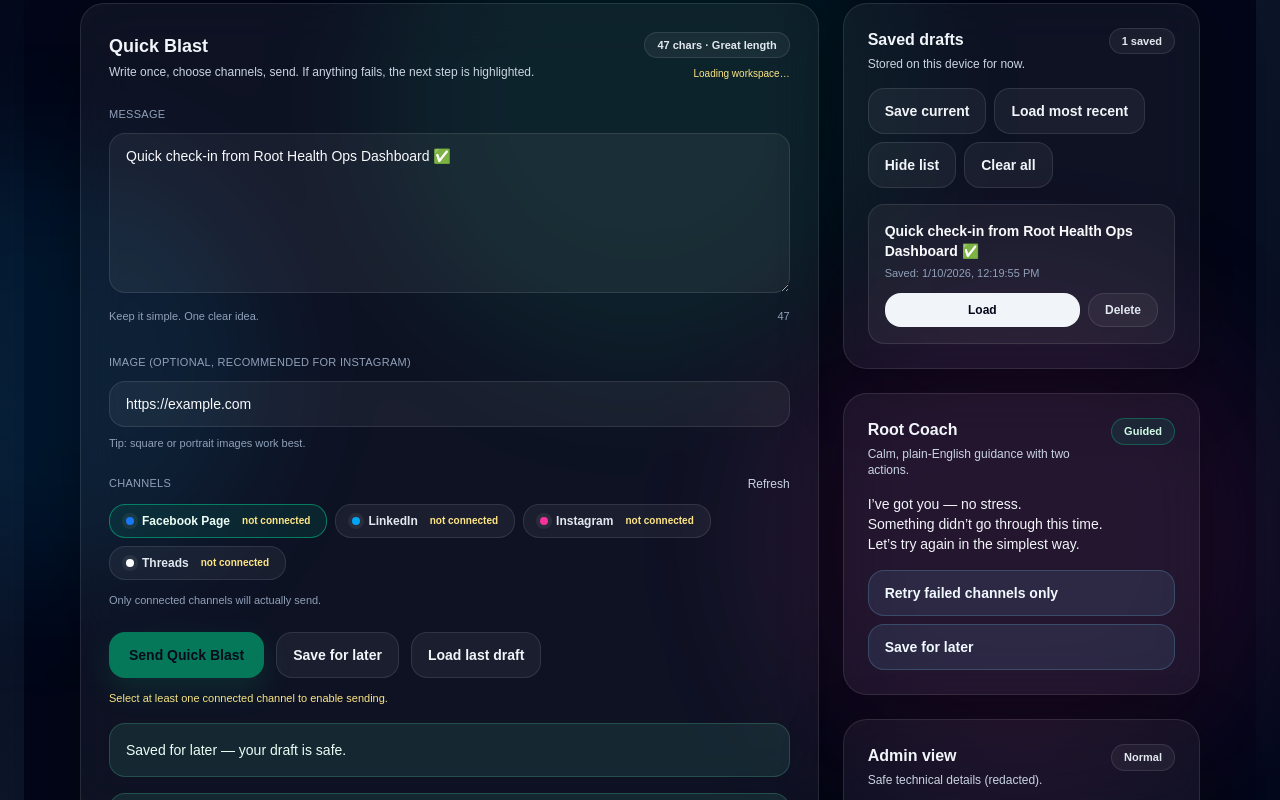
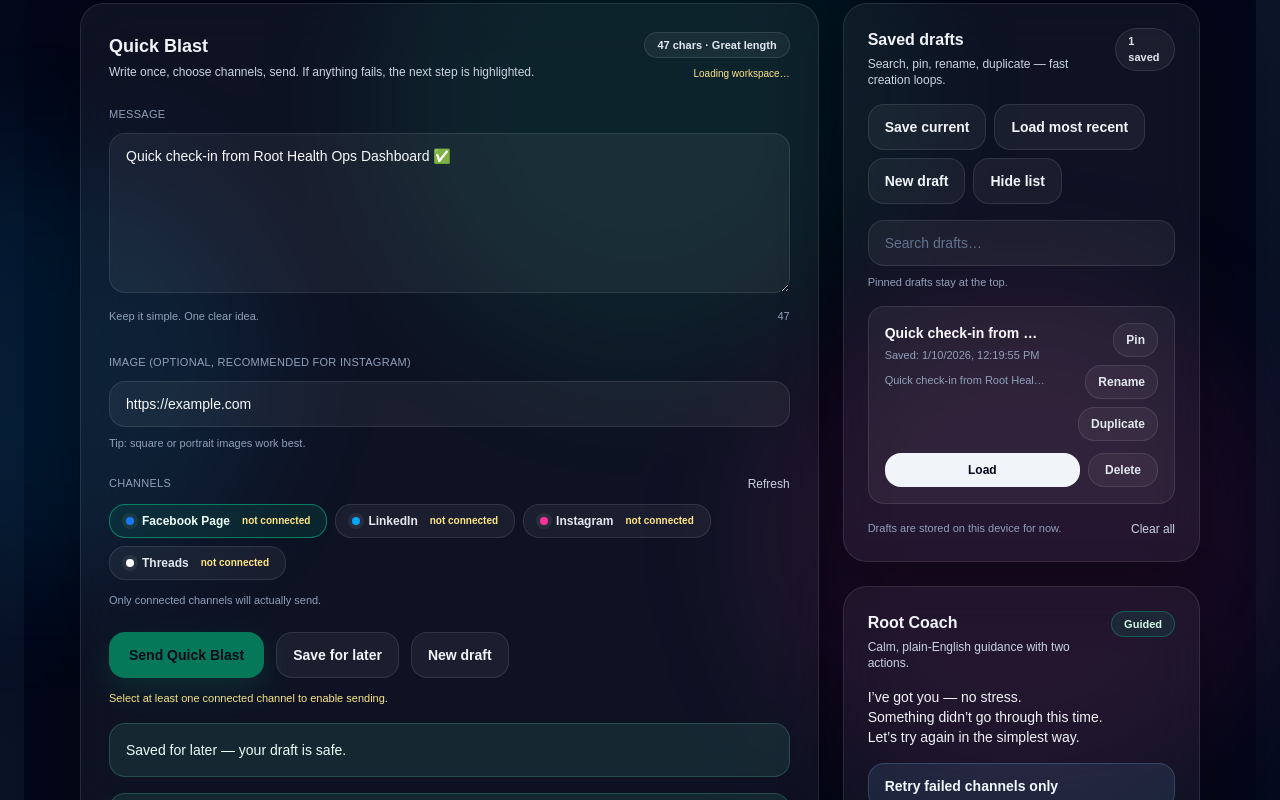
Before and after one commit to Hypnohippy/root-health-ops-dashboard1, a Next.js app: page /dashboard in a window 1280 px wide. Both pictures are taken after typing "https://example.com" into the empty fields and a click on the button "Save for later". Shown: the part 220-1020 px from the top of the page. Built offline with nearby package versions, Linux system fonts and the light colour scheme; no server answers.

Commit message:
Update page.tsx

```diff
--- a/app/dashboard/page.tsx
+++ b/app/dashboard/page.tsx
@@ -6,7 +6,9 @@ import React, { useEffect, useMemo, useState } from "react";
 /**
  * Root Health Ops — Dashboard Quick Blast
  * Phase 1: ✅ complete
- * Phase 2 Step 1: Premium UI + clarity (glass cards, improved layout)
+ * Phase 2:
+ *  Step 1: Premium UI + clarity ✅
+ *  Step 2: Drafts feel enterprise ✅ (search, rename, duplicate, pin, new draft)
  *
  * IMPORTANT:
  * - No engine changes
@@ -31,10 +33,12 @@ type RecommendedAction =
 
 type DraftItem = {
   id: string;
+  title?: string; // Phase 2 Step 2 (optional for migration)
   message: string;
   imageUrl: string;
   selected: Record<ChannelId, boolean>;
   savedAt: string; // ISO
+  pinned?: boolean; // Phase 2 Step 2 (optional for migration)
 };
 
 type RecoveryMeta = {
@@ -59,6 +63,15 @@ const CHANNELS: { id: ChannelId; label: string; dotClass: string }[] = [
   { id: "instagram", label: "Instagram", dotClass: "bg-pink-500" },
   { id: "threads", label: "Threads", dotClass: "bg-white" },
 ];
+
+const DEFAULT_SELECTED: Record<ChannelId, boolean> = {
+  facebook: true,
+  linkedin: false,
+  instagram: false,
+  threads: false,
+  tiktok: false,
+  reddit: false,
+};
 
 function safeJson(v: any) {
   try {
@@ -326,6 +339,43 @@ function niceDate(iso: string) {
   }
 }
 
+function normalizeDraft(d: any): DraftItem | null {
+  try {
+    if (!d || typeof d !== "object") return null;
+
+    const id = String(d.id || "").trim();
+    if (!id) return null;
+
+    const savedAt = String(d.savedAt || new Date().toISOString());
+    const message = String(d.message || "");
+    const imageUrl = String(d.imageUrl || "");
+
+    const selected: Record<ChannelId, boolean> = {
+      ...DEFAULT_SELECTED,
+      ...(typeof d.selected === "object" && d.selected ? d.selected : {}),
+    };
+
+    const title =
+      typeof d.title === "string" && d.title.trim()
+        ? d.title.trim()
+        : formatDraftTitle(message);
+
+    const pinned = Boolean(d.pinned);
+
+    return {
+      id,
+      title,
+      message,
+      imageUrl,
+      selected,
+      savedAt,
+      pinned,
+    };
+  } catch {
+    return null;
+  }
+}
+
 /* ----------------------------- */
 /* Component */
 /* ----------------------------- */
@@ -358,12 +408,7 @@ export default function DashboardHomePage() {
 
   // Channel selection
   const [selected, setSelected] = useState<Record<ChannelId, boolean>>({
-    facebook: true,
-    linkedin: false,
-    instagram: false,
-    threads: false,
-    tiktok: false,
-    reddit: false,
+    ...DEFAULT_SELECTED,
   });
 
   // Last API response
@@ -375,6 +420,12 @@ export default function DashboardHomePage() {
   // Drafts library (local device)
   const [drafts, setDrafts] = useState<DraftItem[]>([]);
   const [draftsOpen, setDraftsOpen] = useState(false);
+
+  // Phase 2 Step 2: Draft UX
+  const [draftSearch, setDraftSearch] = useState("");
+  const [renameId, setRenameId] = useState<string | null>(null);
+  const [renameValue, setRenameValue] = useState("");
+  const [activeDraftId, setActiveDraftId] = useState<string | null>(null);
 
   // Last action
   const [lastAction, setLastAction] = useState<RecoveryMeta>(null);
@@ -434,26 +485,34 @@ export default function DashboardHomePage() {
     }
   };
 
-  const loadDraftsFromStorage = () => {
-    try {
-      const raw = localStorage.getItem(DRAFTS_KEY);
-      if (raw) {
-        const parsed = JSON.parse(raw);
-        if (Array.isArray(parsed)) {
-          setDrafts(parsed);
-          return;
-        }
-      }
-      setDrafts([]);
-    } catch {
-      setDrafts([]);
-    }
-  };
-
   const saveDraftsToStorage = (next: DraftItem[]) => {
     try {
       localStorage.setItem(DRAFTS_KEY, JSON.stringify(next));
     } catch {}
+  };
+
+  const loadDraftsFromStorage = () => {
+    try {
+      const raw = localStorage.getItem(DRAFTS_KEY);
+      if (!raw) {
+        setDrafts([]);
+        return;
+      }
+      const parsed = JSON.parse(raw);
+      if (!Array.isArray(parsed)) {
+        setDrafts([]);
+        return;
+      }
+      const normalized = parsed
+        .map(normalizeDraft)
+        .filter(Boolean) as DraftItem[];
+
+      setDrafts(normalized);
+      // write back normalized so older drafts gain title/pin fields
+      saveDraftsToStorage(normalized);
+    } catch {
+      setDrafts([]);
+    }
   };
 
   const migrateLegacyDraftIfNeeded = () => {
@@ -473,23 +532,18 @@ export default function DashboardHomePage() {
         return;
       }
 
-      const migrated: DraftItem = {
+      const migrated = normalizeDraft({
         id: createDraftId(),
+        title: formatDraftTitle(String(d.message || "")),
         message: String(d.message || ""),
         imageUrl: String(d.imageUrl || ""),
-        selected: (d.selected ||
-          ({
-            facebook: true,
-            linkedin: false,
-            instagram: false,
-            threads: false,
-            tiktok: false,
-            reddit: false,
-          } as any)) as Record<ChannelId, boolean>,
+        selected: d.selected || { ...DEFAULT_SELECTED },
         savedAt: String(d.savedAt || new Date().toISOString()),
-      };
-
-      localStorage.setItem(DRAFTS_KEY, JSON.stringify([migrated]));
+        pinned: false,
+      });
+
+      const next = migrated ? [migrated] : [];
+      localStorage.setItem(DRAFTS_KEY, JSON.stringify(next));
       localStorage.removeItem(LEGACY_DRAFT_KEY);
     } catch {}
   };
@@ -525,22 +579,28 @@ export default function DashboardHomePage() {
   };
 
   /* ----------------------------- */
-  /* Drafts */
+  /* Drafts (enterprise UX) */
   /* ----------------------------- */
+
+  const commitDrafts = (next: DraftItem[]) => {
+    setDrafts(next);
+    saveDraftsToStorage(next);
+  };
 
   const saveDraft = (reason?: string) => {
     try {
       const item: DraftItem = {
         id: createDraftId(),
+        title: formatDraftTitle(message),
         message,
         imageUrl,
         selected,
         savedAt: new Date().toISOString(),
+        pinned: false,
       };
 
       const next = [item, ...drafts].slice(0, MAX_DRAFTS);
-      setDrafts(next);
-      saveDraftsToStorage(next);
+      commitDrafts(next);
 
       setDraftsOpen(true);
       setLastResponse(null);
@@ -558,6 +618,16 @@ export default function DashboardHomePage() {
     }
   };
 
+  const newDraft = () => {
+    setActiveDraftId(null);
+    setMessage("");
+    setImageUrl("");
+    setSelected({ ...DEFAULT_SELECTED });
+    setStatus("New draft ready.");
+    setCelebration(null);
+    setError(null);
+  };
+
   const loadDraft = (id: string) => {
     const d = drafts.find((x) => x.id === id);
     if (!d) {
@@ -565,6 +635,7 @@ export default function DashboardHomePage() {
       return;
     }
 
+    setActiveDraftId(d.id);
     setMessage(d.message || "");
     setImageUrl(d.imageUrl || "");
     setSelected(d.selected);
@@ -580,8 +651,10 @@ export default function DashboardHomePage() {
     if (!ok) return;
 
     const next = drafts.filter((d) => d.id !== id);
-    setDrafts(next);
-    saveDraftsToStorage(next);
+    commitDrafts(next);
+
+    if (activeDraftId === id) setActiveDraftId(null);
+
     setStatus("Draft deleted.");
     setCelebration(null);
   };
@@ -590,8 +663,9 @@ export default function DashboardHomePage() {
     const ok = confirm("Clear ALL saved drafts on this device?");
     if (!ok) return;
 
-    setDrafts([]);
-    saveDraftsToStorage([]);
+    commitDrafts([]);
+    setActiveDraftId(null);
+
     setStatus("All drafts cleared.");
     setCelebration(null);
   };
@@ -603,6 +677,87 @@ export default function DashboardHomePage() {
     }
     loadDraft(drafts[0].id);
   };
+
+  const togglePin = (id: string) => {
+    const next = drafts.map((d) =>
+      d.id === id ? { ...d, pinned: !d.pinned } : d
+    );
+    commitDrafts(next);
+  };
+
+  const duplicateDraft = (id: string) => {
+    const d = drafts.find((x) => x.id === id);
+    if (!d) return;
+
+    const copy: DraftItem = {
+      ...d,
+      id: createDraftId(),
+      title: `${(d.title || "Draft").trim()} (copy)`,
+      savedAt: new Date().toISOString(),
+      pinned: false,
+    };
+
+    const next = [copy, ...drafts].slice(0, MAX_DRAFTS);
+    commitDrafts(next);
+    setStatus("Draft duplicated.");
+    setCelebration(null);
+  };
+
+  const startRenameDraft = (id: string) => {
+    const d = drafts.find((x) => x.id === id);
+    if (!d) return;
+    setRenameId(id);
+    setRenameValue((d.title || formatDraftTitle(d.message)).trim());
+  };
+
+  const cancelRename = () => {
+    setRenameId(null);
+    setRenameValue("");
+  };
+
+  const commitRename = () => {
+    if (!renameId) return;
+    const name = renameValue.trim();
+    if (!name) {
+      setError("Draft name can’t be blank.");
+      return;
+    }
+
+    const next = drafts.map((d) =>
+      d.id === renameId ? { ...d, title: name } : d
+    );
+    commitDrafts(next);
+
+    setStatus("Draft renamed.");
+    setCelebration(null);
+    setError(null);
+
+    cancelRename();
+  };
+
+  const sortedFilteredDrafts = useMemo(() => {
+    const q = draftSearch.trim().toLowerCase();
+
+    const filtered = !q
+      ? drafts
+      : drafts.filter((d) => {
+          const hay = `${d.title || ""} ${d.message || ""}`.toLowerCase();
+          return hay.includes(q);
+        });
+
+    const sorted = [...filtered].sort((a, b) => {
+      const ap = a.pinned ? 1 : 0;
+      const bp = b.pinned ? 1 : 0;
+      if (bp !== ap) return bp - ap;
+
+      // newest first
+      const at = new Date(a.savedAt).getTime();
+      const bt = new Date(b.savedAt).getTime();
+      return bt - at;
+    });
+
+    return sorted;
+  }, [drafts, draftSearch]);
 
   /* ----------------------------- */
   /* Recommended action */
@@ -939,23 +1094,6 @@ export default function DashboardHomePage() {
   /* ----------------------------- */
   /* Premium UI helpers */
   /* ----------------------------- */
-
-  const GlassCard = ({
-    children,
-    className = "",
-  }: {
-    children: React.ReactNode;
-    className?: string;
-  }) => (
-    <div
-      className={[
-        "rounded-3xl border border-white/10 bg-white/5 shadow-[0_20px_60px_rgba(0,0,0,0.35)] backdrop-blur-xl",
-        className,
-      ].join(" ")}
-    >
-      {children}
-    </div>
-  );
 
   const Pill = ({
     children,
@@ -982,6 +1120,23 @@ export default function DashboardHomePage() {
     );
   };
 
+  const GlassCard = ({
+    children,
+    className = "",
+  }: {
+    children: React.ReactNode;
+    className?: string;
+  }) => (
+    <div
+      className={[
+        "rounded-3xl border border-white/10 bg-white/5 shadow-[0_20px_60px_rgba(0,0,0,0.35)] backdrop-blur-xl",
+        className,
+      ].join(" ")}
+    >
+      {children}
+    </div>
+  );
+
   const PrimaryBtn = ({
     children,
     onClick,
@@ -1090,6 +1245,43 @@ export default function DashboardHomePage() {
           </div>
         </div>
 
+        {/* Rename modal */}
+        {renameId && (
+          <div className="fixed inset-0 z-50 flex items-center justify-center bg-black/60 px-4">
+            <div className="w-full max-w-md rounded-3xl border border-white/10 bg-slate-950/80 backdrop-blur-xl p-5 shadow-[0_30px_80px_rgba(0,0,0,0.5)]">
+              <div className="text-lg font-semibold">Rename draft</div>
+              <div className="mt-2 text-xs text-slate-300">
+                Give it a name you’ll recognise later.
+              </div>
+
+              <input
+                className="mt-4 w-full rounded-2xl border border-white/10 bg-white/5 px-4 py-3 text-sm text-slate-50 outline-none focus:border-emerald-400/50 focus:ring-1 focus:ring-emerald-400/30"
+                value={renameValue}
+                onChange={(e) => setRenameValue(e.target.value)}
+                placeholder="e.g. Monday motivation post"
+                autoFocus
+              />
+
+              <div className="mt-4 flex gap-2">
+                <button
+                  type="button"
+                  onClick={cancelRename}
+                  className="flex-1 rounded-2xl border border-white/10 bg-white/5 px-4 py-3 text-sm font-semibold text-slate-100 hover:bg-white/10 transition"
+                >
+                  Cancel
+                </button>
+                <button
+                  type="button"
+                  onClick={commitRename}
+                  className="flex-1 rounded-2xl bg-emerald-500 px-4 py-3 text-sm font-semibold text-slate-950 hover:bg-emerald-400 transition"
+                >
+                  Save name
+                </button>
+              </div>
+            </div>
+          </div>
+        )}
+
         {/* Main grid */}
         <div className="grid gap-6 lg:grid-cols-3">
           {/* Left: Composer */}
@@ -1115,6 +1307,11 @@ export default function DashboardHomePage() {
                   ) : (
                     <span className="text-[10px] text-amber-200">
                       Loading workspace…
+                    </span>
+                  )}
+                  {activeDraftId && (
+                    <span className="text-[10px] text-emerald-200">
+                      Editing a saved draft
                     </span>
                   )}
                 </div>
@@ -1217,7 +1414,9 @@ export default function DashboardHomePage() {
               <div className="mt-6 flex flex-col sm:flex-row gap-3">
                 <PrimaryBtn
                   onClick={handleSend}
-                  disabled={!canSend || !selectedChannels.length || !organisationId}
+                  disabled={
+                    !canSend || !selectedChannels.length || !organisationId
+                  }
                 >
                   {isPosting ? "Sending…" : "Send Quick Blast"}
                 </PrimaryBtn>
@@ -1226,8 +1425,8 @@ export default function DashboardHomePage() {
                   Save for later
                 </SoftBtn>
 
-                <SoftBtn onClick={loadMostRecentDraft} disabled={!drafts.length}>
-                  Load last draft
+                <SoftBtn onClick={newDraft} disabled={isPosting}>
+                  New draft
                 </SoftBtn>
               </div>
 
@@ -1404,7 +1603,7 @@ export default function DashboardHomePage() {
                 <div>
                   <h3 className="text-base font-semibold">Saved drafts</h3>
                   <p className="mt-1 text-xs text-slate-300">
-                    Stored on this device for now.
+                    Search, pin, rename, duplicate — fast creation loops.
                   </p>
                 </div>
                 <Pill>{drafts.length} saved</Pill>
@@ -1417,31 +1616,87 @@ export default function DashboardHomePage() {
                 <SoftBtn onClick={loadMostRecentDraft} disabled={!drafts.length}>
                   Load most recent
                 </SoftBtn>
+                <SoftBtn onClick={newDraft} disabled={isPosting}>
+                  New draft
+                </SoftBtn>
                 <SoftBtn onClick={() => setDraftsOpen((v) => !v)} disabled={!drafts.length}>
                   {draftsOpen ? "Hide list" : "Show list"}
                 </SoftBtn>
-                <SoftBtn onClick={clearAllDrafts} disabled={!drafts.length}>
-                  Clear all
-                </SoftBtn>
+              </div>
+
+              {/* Search */}
+              <div className="mt-4">
+                <input
+                  className="w-full rounded-2xl border border-white/10 bg-white/5 px-4 py-3 text-sm text-slate-50 placeholder:text-slate-500 outline-none focus:border-emerald-400/50 focus:ring-1 focus:ring-emerald-400/30"
+                  placeholder="Search drafts…"
+                  value={draftSearch}
+                  onChange={(e) => setDraftSearch(e.target.value)}
+                />
+                <div className="mt-2 text-[11px] text-slate-400">
+                  Pinned drafts stay at the top.
+                </div>
               </div>
 
               {draftsOpen && (
                 <div className="mt-4 space-y-2">
-                  {drafts.length === 0 ? (
+                  {sortedFilteredDrafts.length === 0 ? (
                     <div className="text-xs text-slate-400">
-                      No drafts yet.
+                      No drafts match that search.
                     </div>
                   ) : (
-                    drafts.map((d) => (
+                    sortedFilteredDrafts.map((d) => (
                       <div
                         key={d.id}
-                        className="rounded-2xl border border-white/10 bg-white/5 p-4"
+                        className={[
+                          "rounded-2xl border bg-white/5 p-4 transition",
+                          d.id === activeDraftId
+                            ? "border-emerald-300/30"
+                            : "border-white/10",
+                        ].join(" ")}
                       >
-                        <div className="text-sm font-semibold text-slate-50">
-                          {formatDraftTitle(d.message)}
-                        </div>
-                        <div className="mt-1 text-[11px] text-slate-400">
-                          Saved: {niceDate(d.savedAt)}
+                        <div className="flex items-start justify-between gap-3">
+                          <div className="min-w-0">
+                            <div className="flex items-center gap-2">
+                              <div className="truncate text-sm font-semibold text-slate-50">
+                                {d.title || formatDraftTitle(d.message)}
+                              </div>
+                              {d.pinned && <Pill tone="good">Pinned</Pill>}
+                            </div>
+
+                            <div className="mt-1 text-[11px] text-slate-400">
+                              Saved: {niceDate(d.savedAt)}
+                            </div>
+
+                            <div className="mt-2 text-[11px] text-slate-400 truncate">
+                              {d.message?.trim() ? d.message.trim() : "(empty)"}
+                            </div>
+                          </div>
+
+                          <div className="flex gap-2 flex-wrap justify-end">
+                            <button
+                              type="button"
+                              onClick={() => togglePin(d.id)}
+                              className="rounded-2xl border border-white/10 bg-white/5 px-3 py-2 text-xs font-semibold text-slate-200 hover:bg-white/10 transition"
+                            >
+                              {d.pinned ? "Unpin" : "Pin"}
+                            </button>
+
+                            <button
+                              type="button"
+                              onClick={() => startRenameDraft(d.id)}
+                              className="rounded-2xl border border-white/10 bg-white/5 px-3 py-2 text-xs font-semibold text-slate-200 hover:bg-white/10 transition"
+                            >
+                              Rename
+                            </button>
+
+                            <button
+                              type="button"
+                              onClick={() => duplicateDraft(d.id)}
+                              className="rounded-2xl border border-white/10 bg-white/5 px-3 py-2 text-xs font-semibold text-slate-200 hover:bg-white/10 transition"
+                            >
+                              Duplicate
+                            </button>
+                          </div>
                         </div>
 
                         <div className="mt-3 flex gap-2">
@@ -1465,6 +1720,20 @@ export default function DashboardHomePage() {
                   )}
                 </div>
               )}
+
+              <div className="mt-4 flex items-center justify-between">
+                <div className="text-[11px] text-slate-400">
+                  Drafts are stored on this device for now.
+                </div>
+                <button
+                  type="button"
+                  onClick={clearAllDrafts}
+                  disabled={!drafts.length}
+                  className="text-xs text-slate-300 hover:text-slate-50 disabled:opacity-50 disabled:cursor-not-allowed"
+                >
+                  Clear all
+                </button>
+              </div>
             </GlassCard>
 
             {/* Coach */}
```
